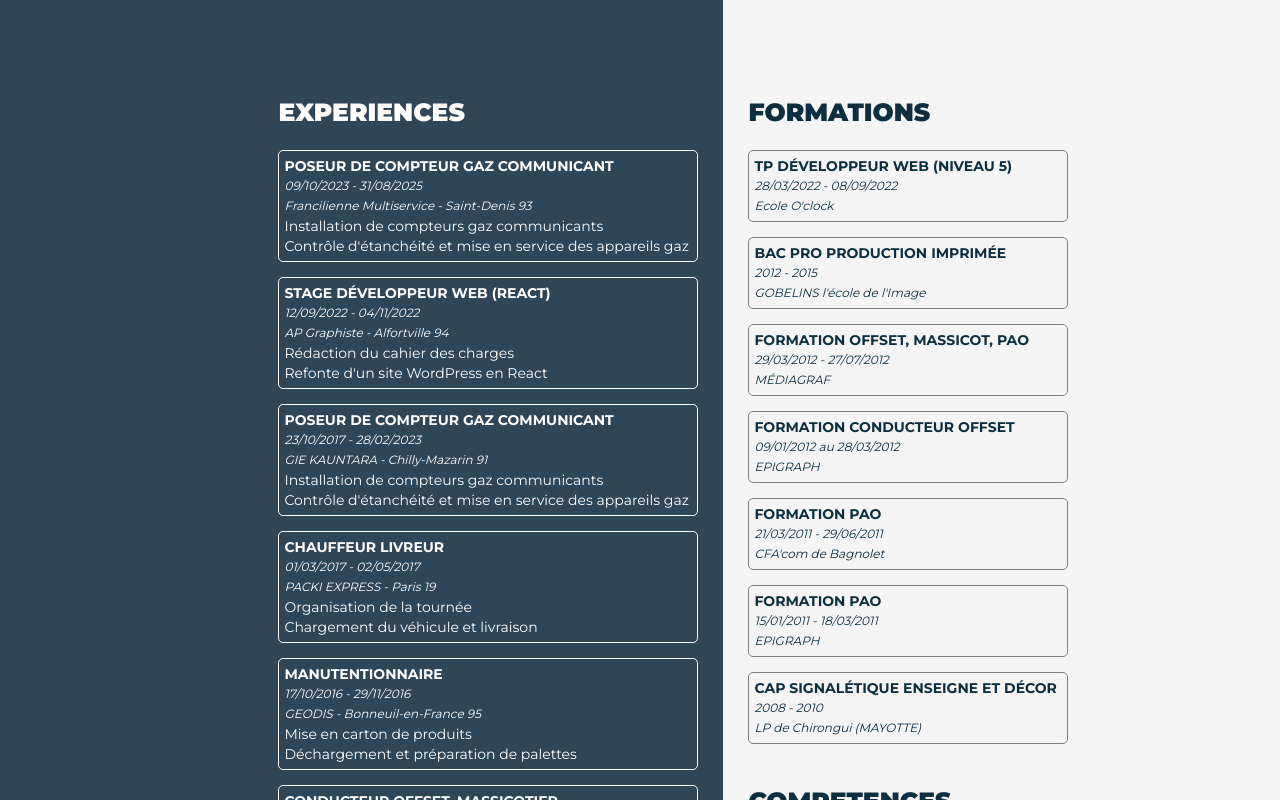
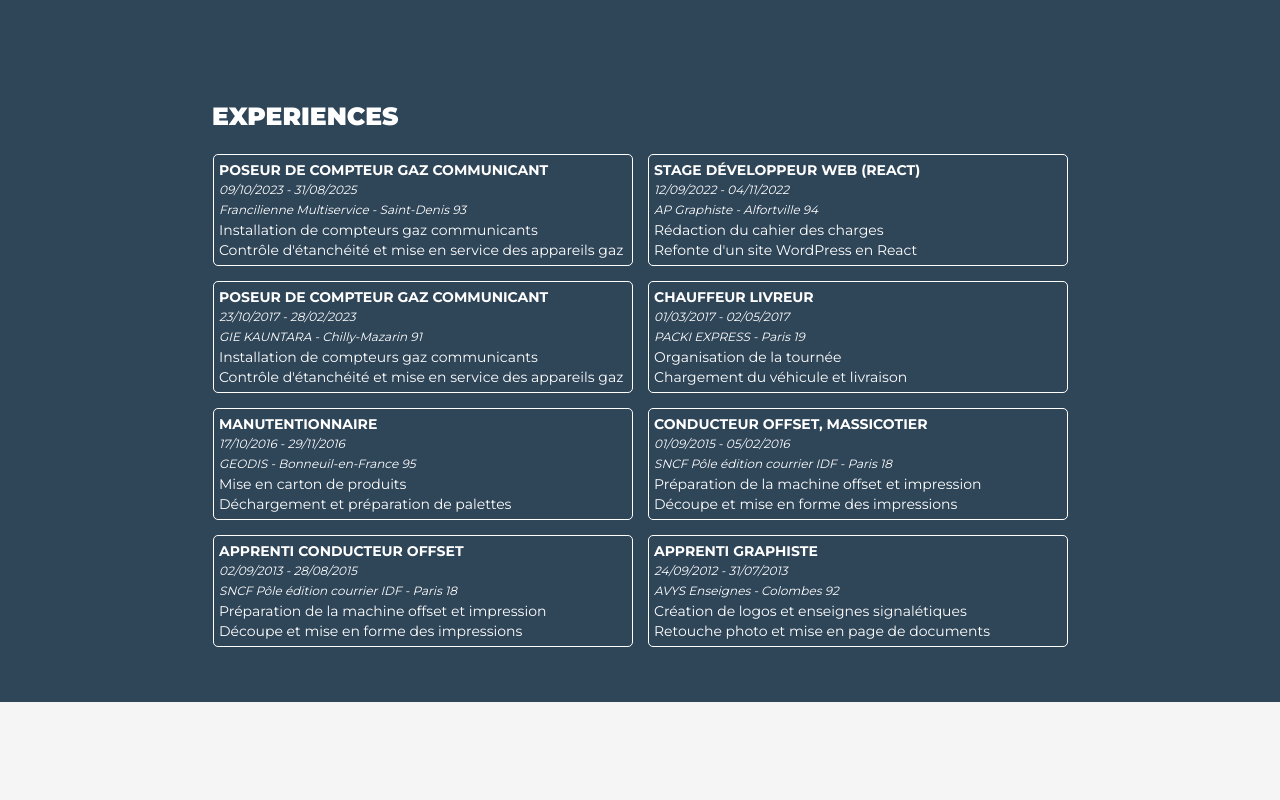
Before and after one commit to ASiaka/portfolio-nextjs, a Next.js app: page /parcours in a window 1280 px wide. Shown: the top 800 px of the page. Built offline with nearby package versions, Linux system fonts and the light colour scheme.

Commit message:
quelques modif responsive

```diff
--- a/src/app/parcours/parcours.module.scss
+++ b/src/app/parcours/parcours.module.scss
@@ -12,6 +12,10 @@
     grid-template: 1fr / 1.3fr 1fr;
     font-size: 16px;
 
+    @media (max-width: 1810px) {
+            grid-template: 1fr 1.15fr / 1fr;
+        }
+
     @media (max-width: 1000px) {
         display: block;
     }
@@ -23,9 +27,14 @@
         padding: 0 25px 50px;
         color: white;
 
-        @media (max-width: 1000px) {
+        // @media (max-width: 1000px) {
+        //     justify-content: center;
+        //     // align-items: center;
+        // }
+
+        @media (max-width: 1810px) {
             justify-content: center;
-            // align-items: center;
+            align-items: center;
         }
 
             .contentLeft {
@@ -34,7 +43,7 @@
                 padding-top: 100px;
 
             @media (max-width: 1810px) {
-                width: min-content;
+                // width: min-content;
             }
             @media (max-width: 1000px) {
                 width: max-content;
@@ -120,8 +129,14 @@
         justify-content: flex-start;
         padding: 0 25px 50px;
 
+        @media (max-width: 1810px) {
+            justify-content: center;
+            align-items: center;
+        }
+
         @media (max-width: 1000px) {
             justify-content: center;
+            align-items: center;
         }
 
         .contentRight {
@@ -131,7 +146,7 @@
             padding-top: 100px;
 
             @media (max-width: 1810px) {
-                width: min-content;
+                // width: min-content;
             }
             @media (max-width: 1000px) {
                 width: 655px;
```
